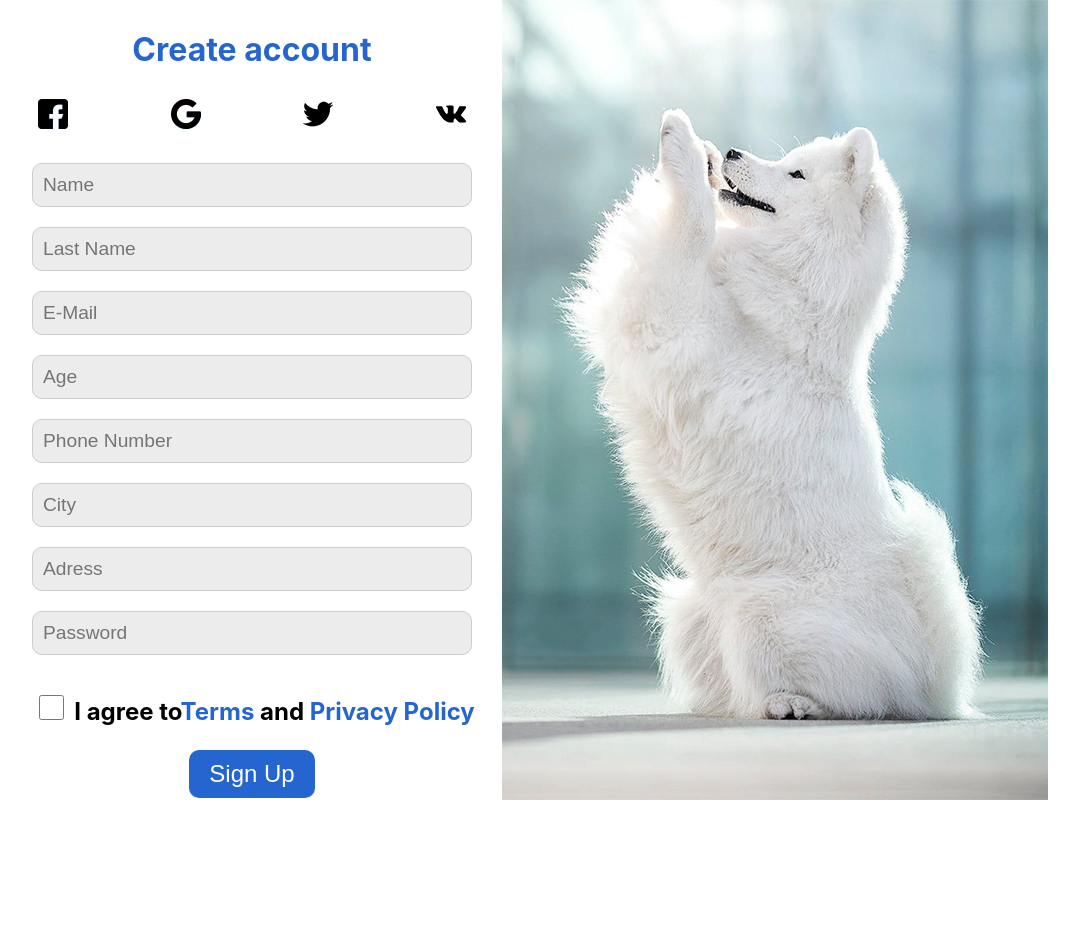
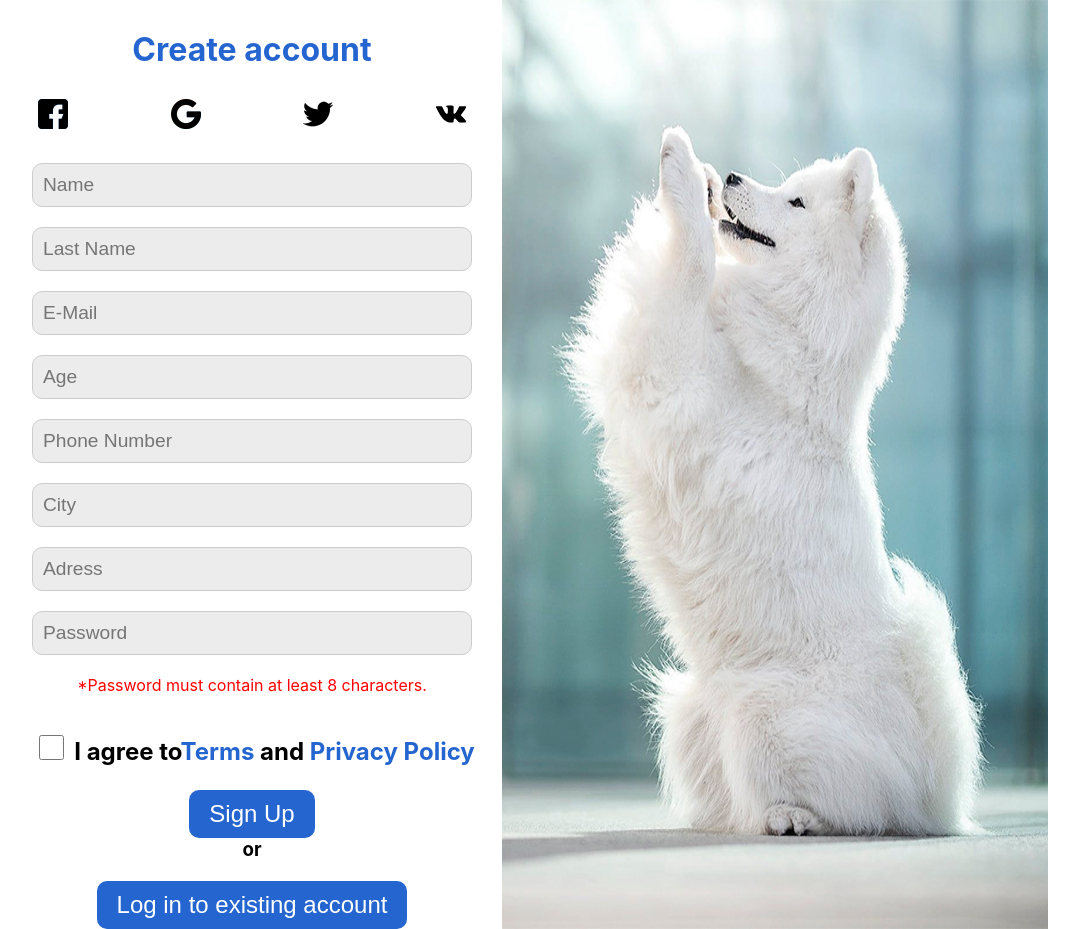
Before and after one commit to elvigoroveci/Animal-adapt, a React (Create React App) app: page / in a window 1280 px wide. Shown: the whole page, without its empty margins (115-1194 px from the left). Before the commit the page ends 800 px from the top, so only its background shows below. Built offline with nearby package versions, Linux system fonts and the light colour scheme.

Commit message:
edited loginPage component

```diff
--- a/package.json
+++ b/package.json
@@ -34,5 +34,8 @@
       "last 1 firefox version",
       "last 1 safari version"
     ]
+  },
+  "devDependencies": {
+    "react-router-dom": "^6.9.0"
   }
 }
--- a/src/App.js
+++ b/src/App.js
@@ -1,12 +1,20 @@
 import "./App.css";
 import LoginPage from "./components/LoginPage/LoginPage";
+import ReactDOM from "react-dom/client";
+import { BrowserRouter, Routes, Route } from "react-router-dom";
 
 function App() {
   return (
     <div className="App">
-      <LoginPage />
+      <BrowserRouter>
+        <Routes>
+          <Route path="/" element={<LoginPage />}></Route>
+        </Routes>
+      </BrowserRouter>
     </div>
   );
 }
+const root = ReactDOM.createRoot(document.getElementById("root"));
+root.render(<App />);
 
 export default App;
--- a/src/components/LoginPage/LoginPage.css
+++ b/src/components/LoginPage/LoginPage.css
@@ -33,6 +33,10 @@
   flex-direction: column;
   margin: 30px;
   gap: 20px;
+}
+.register-page .input-group .error {
+  color: red;
+  font-size: 1rem;
 }
 .register-page .input-group input {
   outline: none;
--- a/src/components/LoginPage/LoginPage.jsx
+++ b/src/components/LoginPage/LoginPage.jsx
@@ -1,3 +1,5 @@
+import { useState } from "react";
+
 import "../LoginPage/LoginPage.scss";
 import facebookImg from "../../images/facebook.png";
 import googleImg from "../../images/google-icon.png";
@@ -6,28 +8,10 @@ import vkSocial from "../../images/vk-social.png";
 import dogImg from "../../images/dog-img.jpg";
 
 const LoginPage = () => {
-  const handleSignUp = () => {
-    const inputFields = document.querySelectorAll(".input-group input");
-    let hasEmptyFields = false;
+  const [password, setPassword] = useState("");
 
-    inputFields.forEach((input) => {
-      if (input.value === "") {
-        hasEmptyFields = true;
-      }
-    });
-
-    const passwordInput = document.querySelector('input[type="password"]');
-    const passwordPattern = /^(?=.*?[^\w\s]).{8,}$/;
-
-    if (hasEmptyFields) {
-      alert("Please fill in all the required fields");
-    } else if (!passwordPattern.test(passwordInput.value)) {
-      alert(
-        "Password must be at least 8 characters long and contain a special character"
-      );
-    } else {
-      alert("Sign up successful!");
-    }
+  const handlePasswordChange = (event) => {
+    setPassword(event.target.value);
   };
 
   return (
@@ -36,19 +20,32 @@ const LoginPage = () => {
         <div className="signup">
           <h1 className="header">Create account</h1>
           <div className="socials">
-            <a href="http://" target="_blank" rel="noopener noreferrer">
+            <a
+              href="http://facebook.com"
+              target="_blank"
+              rel="noopener noreferrer"
+            >
               <img src={facebookImg} alt="facebook icon" />
             </a>
-            <a href="http://" target="_blank" rel="noopener noreferrer">
+            <a
+              href="http://mail.google.com"
+              target="_blank"
+              rel="noopener noreferrer"
+            >
               <img src={googleImg} alt="facebook icon" />
             </a>
-            <a href="http://" target="_blank" rel="noopener noreferrer">
+            <a
+              href="http://twitter.com"
+              target="_blank"
+              rel="noopener noreferrer"
+            >
               <img src={twitterImg} alt="facebook icon" />
             </a>
-            <a href="http://" target="_blank" rel="noopener noreferrer">
+            <a href="http://vk.com" target="_blank" rel="noopener noreferrer">
               <img src={vkSocial} alt="vk social icon" />
             </a>
           </div>
+          <form>
             <div className="input-group">
               <input type="text" placeholder="Name" />
               <input type="text" placeholder="Last Name" />
@@ -57,15 +54,32 @@ const LoginPage = () => {
               <input type="tel" placeholder="Phone Number" />
               <input type="text" placeholder="City" />
               <input type="text" placeholder="Adress" />
-            <input type="password" placeholder="Password" />
+              <input
+                type="password"
+                placeholder="Password"
+                value={password}
+                onChange={handlePasswordChange}
+              />
+              {password.length < 8 && (
+                <p className="error">
+                  *Password must contain at least 8 characters.
+                </p>
+              )}
             </div>
             <h2>
               <input className="checkbox" type="checkbox" />I agree to{""}
               <span>Terms</span> and{""} <span>Privacy Policy</span>
             </h2>
-          <button className="btn" type="submit" onClick={handleSignUp}>
+            <div className="buttons">
+              <button className="btn" type="submit">
                 Sign Up
               </button>
+              <h3>or</h3>
+              <button className="btn" type="submit">
+                Log in to existing account
+              </button>
+            </div>
+          </form>
         </div>
         <img src={dogImg} alt="dog-img" />
       </div>
--- a/src/components/LoginPage/LoginPage.scss
+++ b/src/components/LoginPage/LoginPage.scss
@@ -37,6 +37,11 @@
     flex-direction: column;
     margin: 30px;
     gap: 20px;
+
+    .error {
+      color: red;
+      font-size: 1rem;
+    }
 
     input {
       outline: none;
```
Also changed, not shown: 2 other files (tests, documents, lock files or other folders). Lines whose indentation alone changed are shown as unchanged.
